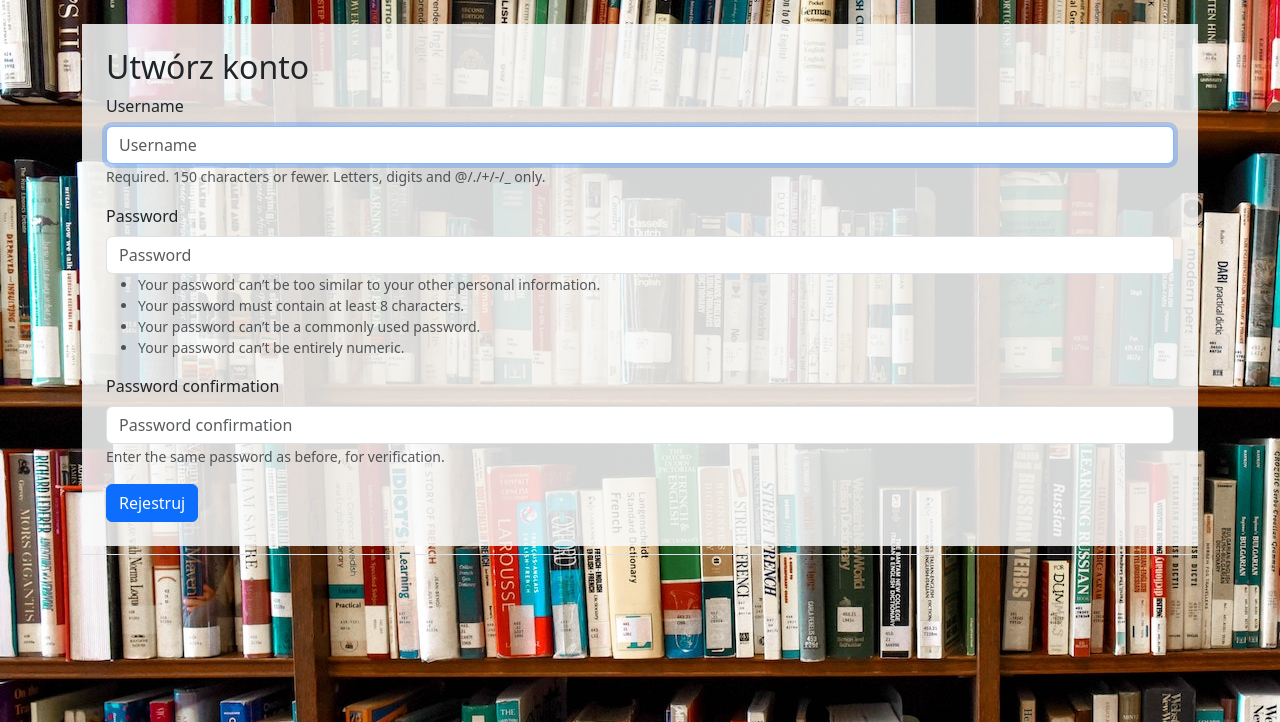
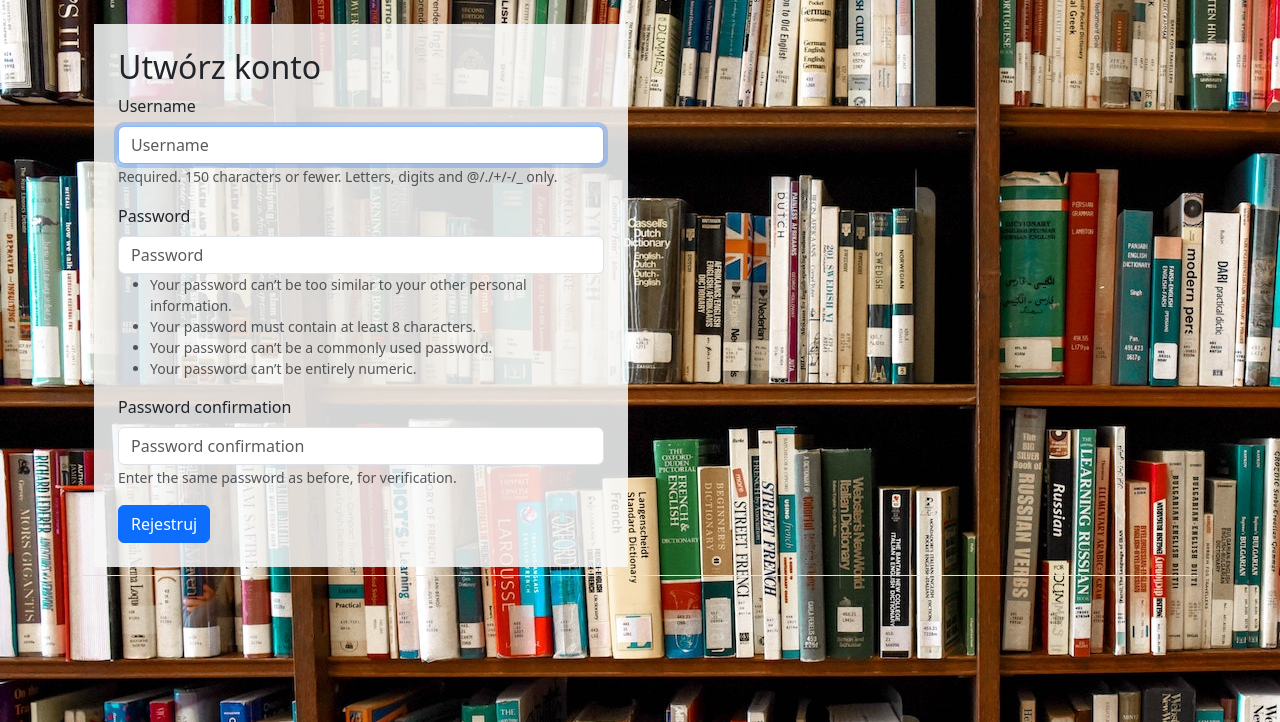
Before and after one commit to GLamotBach/mylibra, a Django app: page /users/register in a window 1280 px wide. Shown: the part 78-800 px from the top of the page. Run offline with Django 4.2, Linux system fonts and the light colour scheme; some libraries are stand-ins or nearby versions.

Commit message:
bootstrap

```diff
--- a/users/templates/registration/login.html
+++ b/users/templates/registration/login.html
@@ -21,6 +21,9 @@
       a { text-decoration: none; }
   </style>
 
+<div class="container">
+      <div class="row">
+          <div class="col-6">
 <div class="jumbotron p-4 bg-light">
   <h2>Zaloguj się do konta</h2>
   <form method="post" action="{% url 'users:login' %}" class="form">
@@ -33,6 +36,9 @@
     <input type="hidden" name="next" value="{% url 'personal_collection:index' %}" />
   </form>
    </div>
+          </div>
+      </div>
+</div>
 {% endblock page_header %}
 
 </body>
--- a/users/templates/registration/register.html
+++ b/users/templates/registration/register.html
@@ -20,7 +20,9 @@
       a { text-decoration: none; }
   </style>
 
-
+<div class="container">
+      <div class="row">
+          <div class="col-6">
 <div class="jumbotron p-4 bg-light">
 <h2>Utwórz konto</h2>
   <form method="post" action="{% url 'users:register' %}">
@@ -31,6 +33,9 @@
     <input type="hidden" name="next" value="{% url 'personal_collection:index' %}" />
   </form>
 </div>
+          </div>
+      </div>
+</div>
 {% endblock page_header %}
 </body>
 </html>
```
